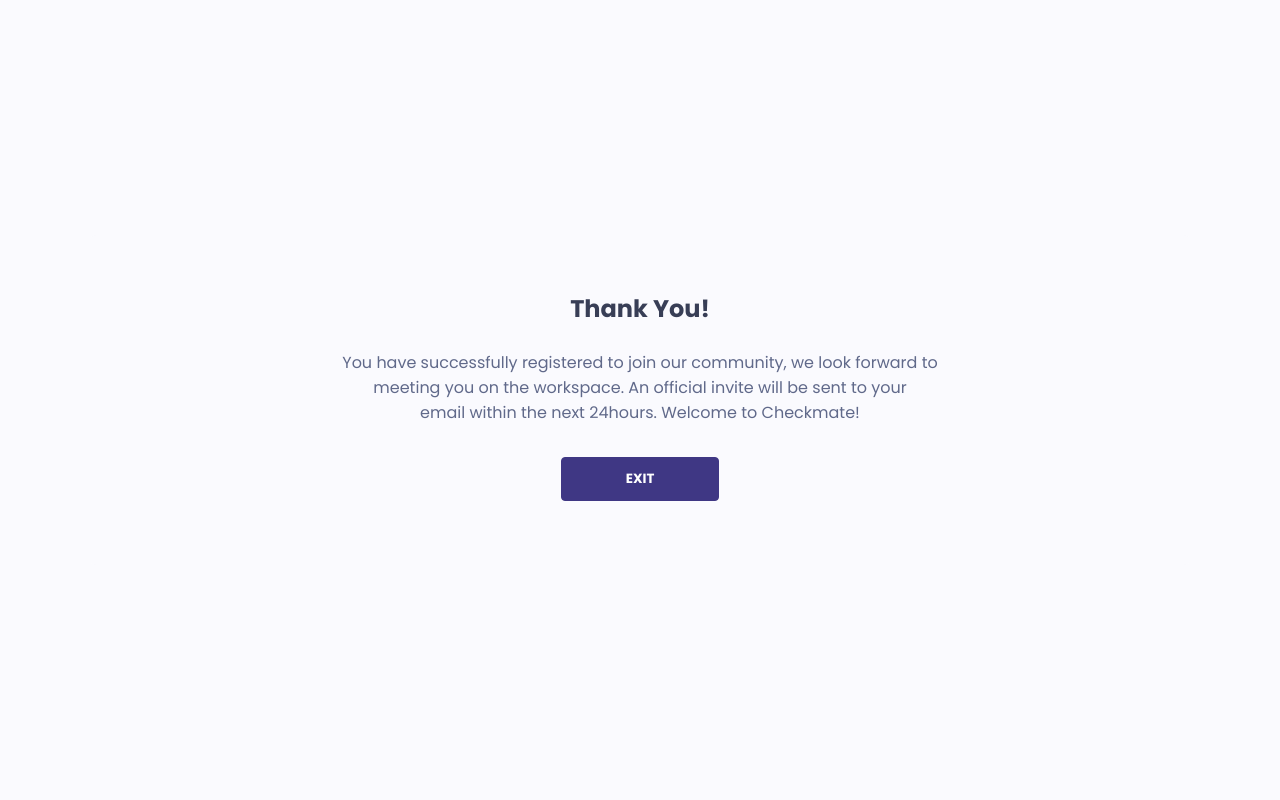
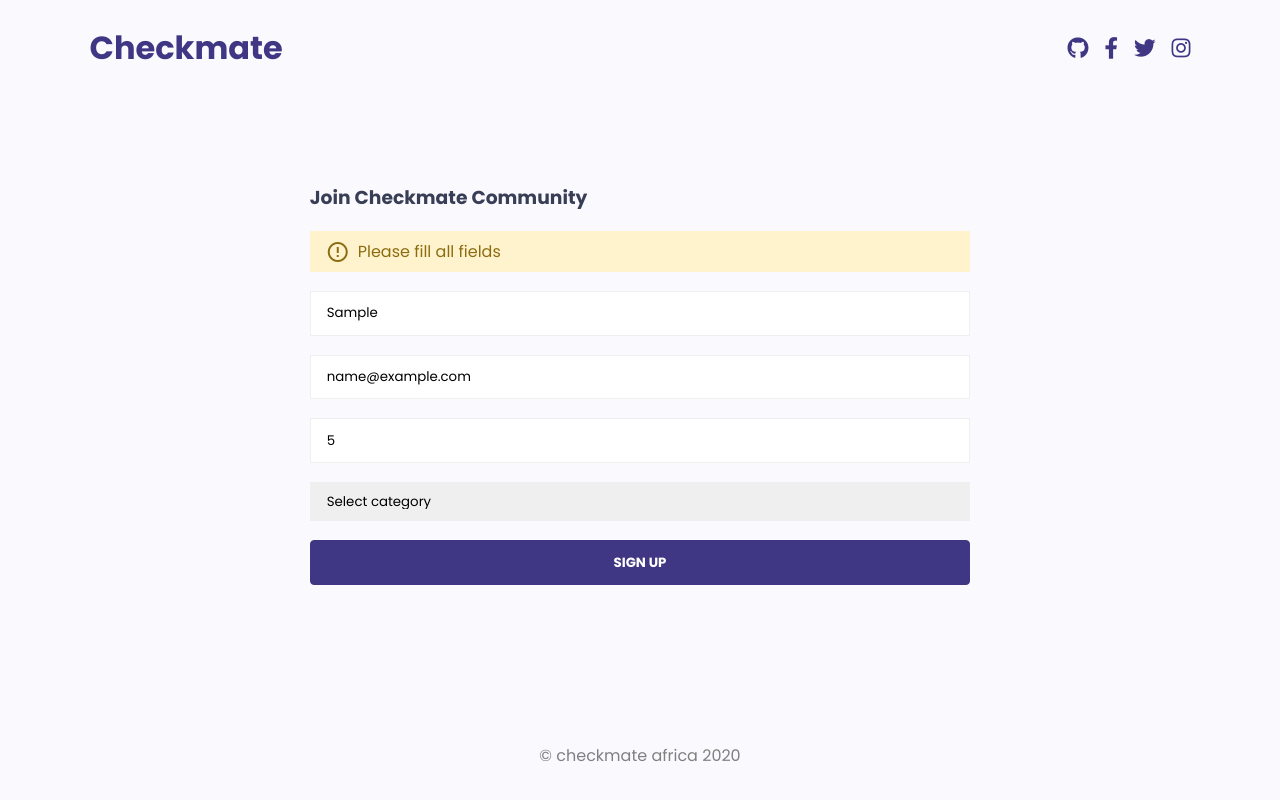
Before and after one commit to kadetXx/checkmate, a React (Create React App) app: page /join in a window 1280 px wide. Both pictures are taken after typing "Sample", "name@example.com", "5" into the empty fields and a click on the button "SIGN UP". Built offline with nearby package versions, Linux system fonts and the light colour scheme; no server answers.

Commit message:
added form validation

```diff
--- a/public/index.html
+++ b/public/index.html
@@ -9,6 +9,7 @@
   <meta name="description" content="Web site created using create-react-app" />
   <link rel="apple-touch-icon" href="%PUBLIC_URL%/logo192.png" />
   <link rel="manifest" href="%PUBLIC_URL%/manifest.json" />
+  <link rel="stylesheet" href="https://fonts.googleapis.com/icon?family=Material+Icons">
   <link rel="stylesheet" href="https://cdnjs.cloudflare.com/ajax/libs/font-awesome/5.11.2/css/all.min.css">
   <title>Checkmate - Africa</title>
 </head>
--- a/src/components/Form.js
+++ b/src/components/Form.js
@@ -3,6 +3,7 @@
 import firebase from "../firebase/firebaseConfig";
 import styled from "styled-components";
 
+import Container from "../components/Container";
 import Button from "../components/Button";
 import ALert from "../components/Alert";
 
@@ -43,18 +44,41 @@
   margin: 0.6rem 0;
 `;
 
+const Error = styled(Container)`
+  margin: 0.6rem 0;
+  background-color: #fff3cd;
+  color: #8c6c10;
+
+  & span {
+    margin: 0 0.5rem 0 0;
+    padding: 0;
+  }
+
+  & p {
+    margin: 0;
+  }
+`;
+
 const Form = () => {
   const [name, setName] = useState("");
   const [email, setEmail] = useState("");
   const [phone, setPhone] = useState("");
   const [field, setField] = useState("");
 
+  const [error, setError] = useState(false);
   const [alert, setAlert] = useState(false);
   const [completed, setCompleted] = useState(false);
 
   const submitForm = (e) => {
     e.preventDefault();
 
+    if ([name, email, phone, field].includes("")) {
+      setError(true);
+
+      setTimeout(() => {
+        setError(false);
+      }, 3000);
+    } else {
       const db = firebase.firestore();
 
       db.settings({
@@ -74,30 +98,43 @@
       setField("");
 
       setAlert(true);
+    }
   };
 
   return (
     <StyledForm onSubmit={submitForm}>
       <h3>Join Checkmate Community</h3>
+
+      {error && (
+        <Error justify='flex-start' align='center' padding='.5rem 1rem'>
+          <span className='material-icons'>error_outline</span>
+          <p>Please fill all fields</p>
+        </Error>
+      )}
+
       <Input
+        required
         type='text'
         placeholder='Your full name'
         value={name}
         onChange={(e) => setName(e.target.value)}
       />
       <Input
+        required
         type='email'
         placeholder='Your email address'
         value={email}
         onChange={(e) => setEmail(e.target.value)}
       />
       <Input
+        required
         type='number'
         placeholder='Phone number (080...)'
         value={phone}
         onChange={(e) => setPhone(e.target.value)}
       />
       <Input
+        required
         as='select'
         placeholder='Select your skillset'
         value={field}
--- a/src/pages/Signup.js
+++ b/src/pages/Signup.js
@@ -10,7 +10,7 @@
 
 function signup() {
   return (
-    <FormContainer justify='center' align='center' padding='2rem 7% 1rem' >
+    <FormContainer justify='center' align='center' padding='4rem 7% 1rem' >
       <Form />
     </FormContainer>
   )
```
Lines whose indentation alone changed are shown as unchanged.
